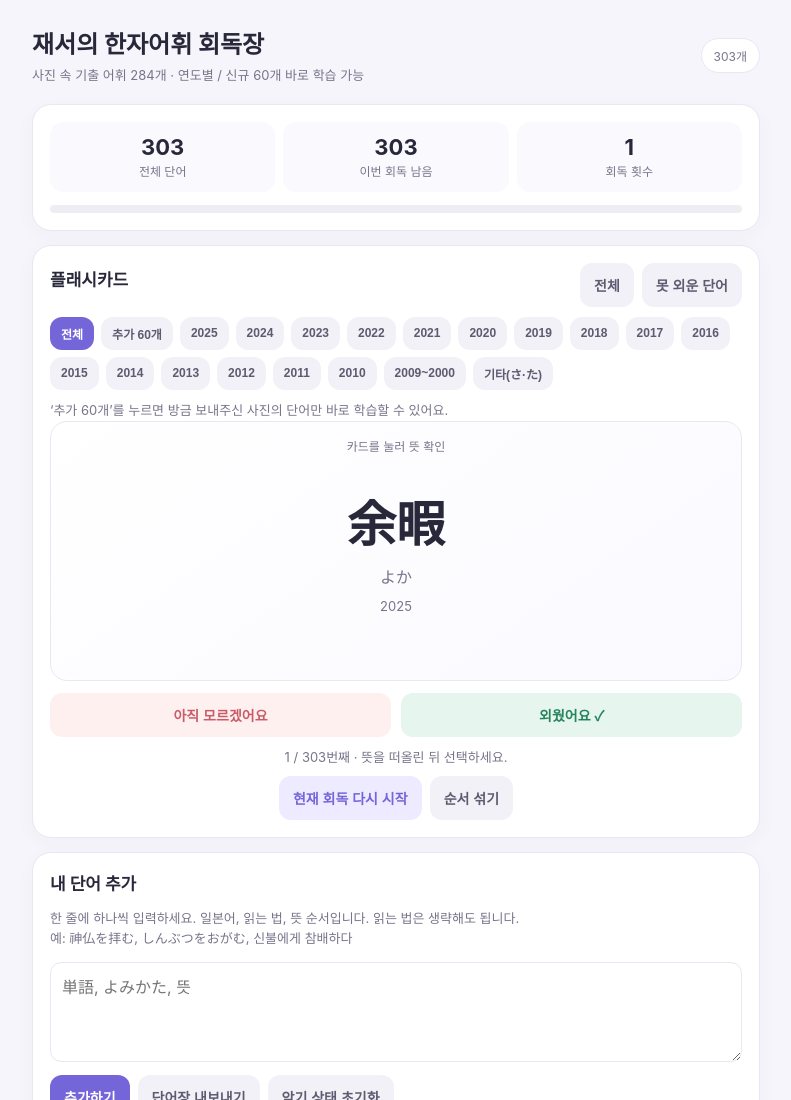
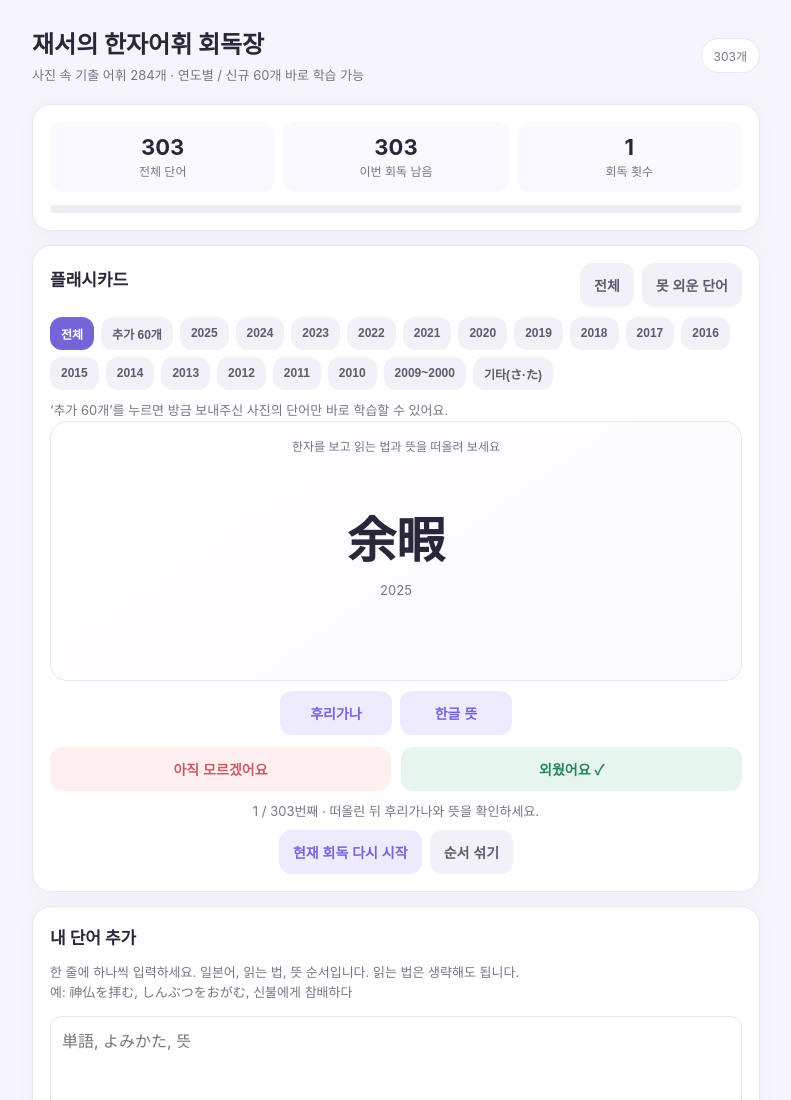
Before and after one commit to oes02/ja-vocab-review, a plain HTML site: page index.html in a window 1280 px wide. Shown: the top 1100 px of the page, without its empty margins (244-1035 px from the left). Drawn offline with Linux system fonts and the light colour scheme.

Commit message:
Add separate furigana and Korean meaning reveal buttons

```diff
--- a/index.html
+++ b/index.html
@@ -5,7 +5,7 @@
 header{display:flex;justify-content:space-between;align-items:center;margin-bottom:18px;gap:10px}h1{font-size:24px;margin:0 0 5px}.sub,.small{color:var(--muted);font-size:13px;line-height:1.6}.pill{background:white;border:1px solid var(--line);border-radius:30px;padding:8px 12px;font-size:12px;color:var(--muted)}
 .panel{background:white;border:1px solid var(--line);border-radius:19px;padding:17px;margin-bottom:14px;box-shadow:0 5px 20px #39305b08}.stats{display:grid;grid-template-columns:repeat(3,1fr);gap:8px}.stat{background:#faf9fe;border-radius:13px;padding:12px;text-align:center}.stat b{display:block;font-size:22px}.stat span{font-size:12px;color:var(--muted)}.progress{height:8px;background:#eeedf4;border-radius:9px;overflow:hidden;margin-top:13px}.bar{height:100%;background:var(--purple);width:0}
 h2{font-size:17px;margin:0 0 12px}.row{display:flex;gap:8px;align-items:center;flex-wrap:wrap}.between{justify-content:space-between}button{border:0;border-radius:12px;padding:12px 14px;font-size:14px;font-weight:700;cursor:pointer}.primary{background:var(--purple);color:white}.secondary{background:var(--pale);color:var(--purple)}.plain{background:#f2f1f7;color:#5e5b70}.know{background:#e6f5ed;color:var(--green)}.unknown{background:#fff0f0;color:var(--red)}
-.card{min-height:260px;border:1px solid var(--line);border-radius:17px;background:linear-gradient(145deg,#fff,#faf9ff);display:flex;flex-direction:column;align-items:center;justify-content:center;text-align:center;padding:25px;cursor:pointer;position:relative}.hint{position:absolute;top:15px;font-size:12px;color:var(--muted)}.word{font-size:clamp(34px,8vw,49px);font-weight:800;word-break:break-word}.reading{font-size:16px;color:var(--muted);margin-top:8px}.meaning{font-size:23px;font-weight:700;margin-top:20px}.hidden{display:none!important}.actions{display:grid;grid-template-columns:1fr 1fr;gap:10px;margin-top:12px}.notice{text-align:center;color:var(--muted);font-size:13px;padding:10px}.filters{display:flex;gap:7px;flex-wrap:wrap;margin:10px 0}.filters button{padding:8px 11px;font-size:12px}.active{background:var(--purple)!important;color:white!important}
+.card{min-height:260px;border:1px solid var(--line);border-radius:17px;background:linear-gradient(145deg,#fff,#faf9ff);display:flex;flex-direction:column;align-items:center;justify-content:center;text-align:center;padding:25px;cursor:pointer;position:relative}.hint{position:absolute;top:15px;font-size:12px;color:var(--muted)}.word{font-size:clamp(34px,8vw,49px);font-weight:800;word-break:break-word}.reading{font-size:16px;color:var(--muted);margin-top:8px}.meaning{font-size:23px;font-weight:700;margin-top:20px}.hidden{display:none!important}.reveal-controls button{min-width:112px}.actions{display:grid;grid-template-columns:1fr 1fr;gap:10px;margin-top:12px}.notice{text-align:center;color:var(--muted);font-size:13px;padding:10px}.filters{display:flex;gap:7px;flex-wrap:wrap;margin:10px 0}.filters button{padding:8px 11px;font-size:12px}.active{background:var(--purple)!important;color:white!important}
 input,textarea{width:100%;border:1px solid var(--line);border-radius:11px;padding:11px;font:inherit}textarea{min-height:100px;resize:vertical}.list{display:grid;gap:7px;max-height:340px;overflow:auto}.item{display:flex;justify-content:space-between;gap:8px;padding:10px;background:#faf9fe;border-radius:10px;font-size:13px}.item small{color:var(--muted)}.tag{font-size:11px;color:var(--green)}@media(max-width:480px){.wrap{padding:18px 12px 35px}.panel{padding:14px}.card{min-height:230px}}
 </style></head><body><div class="wrap">
 <header><div><h1>재서의 한자어휘 회독장</h1><div class="sub">사진 속 기출 어휘 284개 · 연도별 / 신규 60개 바로 학습 가능</div></div><div class="pill" id="count">0개</div></header>
@@ -13,6 +13,7 @@ input,textarea{width:100%;border:1px solid var(--line);border-radius:11px;paddin
 <section class="panel"><div class="row between"><h2>플래시카드</h2><div class="row"><button class="plain" id="all">전체</button><button class="plain" id="wrong">못 외운 단어</button></div></div>
 <div class="filters" id="yearFilters"></div><div class="small">‘추가 60개’를 누르면 방금 보내주신 사진의 단어만 바로 학습할 수 있어요.</div>
 <div class="card" id="card"><div class="hint" id="hint">카드를 눌러 뜻 확인</div><div class="word" id="front">준비 중</div><div class="reading hidden" id="reading"></div><div class="small" id="cardYear" style="margin-top:8px"></div><div class="meaning hidden" id="back"></div></div>
+<div class="row reveal-controls" style="justify-content:center;margin-top:10px"><button class="secondary" id="showReading" type="button">후리가나</button><button class="secondary" id="showMeaning" type="button">한글 뜻</button></div>
 <div class="actions"><button class="unknown" id="no" disabled>아직 모르겠어요</button><button class="know" id="yes" disabled>외웠어요 ✓</button></div><div class="notice" id="status">카드를 눌러 뜻을 확인하세요.</div>
 <div class="row" style="justify-content:center"><button class="secondary" id="restart">현재 회독 다시 시작</button><button class="plain" id="shuffle">순서 섞기</button></div></section>
 <section class="panel"><h2>내 단어 추가</h2><p class="small">한 줄에 하나씩 입력하세요. 일본어, 읽는 법, 뜻 순서입니다. 읽는 법은 생략해도 됩니다.<br>예: 神仏を拝む, しんぶつをおがむ, 신불에게 참배하다</p><textarea id="input" placeholder="単語, よみかた, 뜻"></textarea><div class="row" style="margin-top:9px"><button class="primary" id="add">추가하기</button><button class="plain" id="export">단어장 내보내기</button><button class="plain" id="reset">암기 상태 초기화</button></div></section>
@@ -33,10 +34,10 @@ function shuffle(a){for(let i=a.length-1;i>0;i--){let j=Math.floor(Math.random()
 function filteredIndices(){let ids=words.map((w,i)=>i);if(filter==='추가 60개')ids=ids.filter(i=>words[i].added);else if(filter!=='전체')ids=ids.filter(i=>words[i].year===filter);if(mode==='wrong')ids=ids.filter(i=>!words[i].known);return ids}
 function start(sh=false){queue=filteredIndices();if(sh)shuffle(queue);pos=0;done=0;show();render()}
 function current(){return queue[pos]===undefined?null:words[queue[pos]]}
-function show(){let w=current();$('front').textContent=w?w.jp:'회독 완료!';$('reading').textContent=w?w.reading:'';$('reading').classList.toggle('hidden',!w);$('back').textContent=w?w.ko:'';$('cardYear').textContent=w?(w.year||'직접 추가')+(w.added?' · 신규 추가':''):'';$('back').classList.add('hidden');$('hint').textContent='카드를 눌러 뜻 확인';$('no').disabled=!w;$('yes').disabled=!w;$('status').textContent=w?`${pos+1} / ${queue.length}번째 · 뜻을 떠올린 뒤 선택하세요.`:(queue.length?'이번 회독을 마쳤어요! 못 외운 단어만 다시 회독해 보세요.':'해당 조건의 단어가 없어요.');}
+function show(){let w=current();$('front').textContent=w?w.jp:'회독 완료!';$('reading').textContent=w?w.reading:'';$('reading').classList.add('hidden');$('back').textContent=w?w.ko:'';$('back').classList.add('hidden');$('cardYear').textContent=w?(w.year||'직접 추가')+(w.added?' · 신규 추가':''):'';$('hint').textContent='한자를 보고 읽는 법과 뜻을 떠올려 보세요';$('no').disabled=!w;$('yes').disabled=!w;$('showReading').disabled=!w;$('showMeaning').disabled=!w;$('status').textContent=w?`${pos+1} / ${queue.length}번째 · 떠올린 뒤 후리가나와 뜻을 확인하세요.`:(queue.length?'이번 회독을 마쳤어요! 못 외운 단어만 다시 회독해 보세요.':'해당 조건의 단어가 없어요.');}
 function answer(k){let w=current();if(!w)return;w.known=k;w.seen=(w.seen||0)+1;if(k)w.correct=(w.correct||0)+1;pos++;done++;save();show()}
 function render(){$('total').textContent=words.length;$('count').textContent=words.length+'개';$('remain').textContent=Math.max(0,queue.length-pos);$('round').textContent=round;$('bar').style.width=(queue.length?done/queue.length*100:0)+'%';$('listCount').textContent=words.length+'개 등록';let q=$('search').value.trim().toLowerCase();let found=words.map((w,i)=>({...w,i})).filter(w=>!q||(w.jp+w.reading+w.ko).toLowerCase().includes(q));$('list').innerHTML=found.map(w=>`<div class="item"><div><b>${esc(w.jp)}</b> <small>${esc(w.reading)}</small><br>${esc(w.ko)}</div><span class="tag">${w.known?'외움':'미암기'}</span></div>`).join('');$('yearFilters').innerHTML=['전체','추가 60개',...years].map(y=>`<button class="${filter===y?'active':'plain'}" data-y="${y}">${y}</button>`).join('');document.querySelectorAll('[data-y]').forEach(b=>b.onclick=()=>{filter=b.dataset.y;round=1;start()})}
-$('card').onclick=()=>{if(!current())return;$('back').classList.remove('hidden');$('hint').textContent='뜻을 확인했어요'};
+$('showReading').onclick=()=>{if(current())$('reading').classList.toggle('hidden')};$('showMeaning').onclick=()=>{if(current())$('back').classList.toggle('hidden')};
 $('yes').onclick=()=>answer(true);$('no').onclick=()=>answer(false);
 $('all').onclick=()=>{mode='all';round=1;start()};$('wrong').onclick=()=>{mode='wrong';round=1;start()};
 $('restart').onclick=()=>{round++;start()};$('shuffle').onclick=()=>{round++;start(true)};
```
